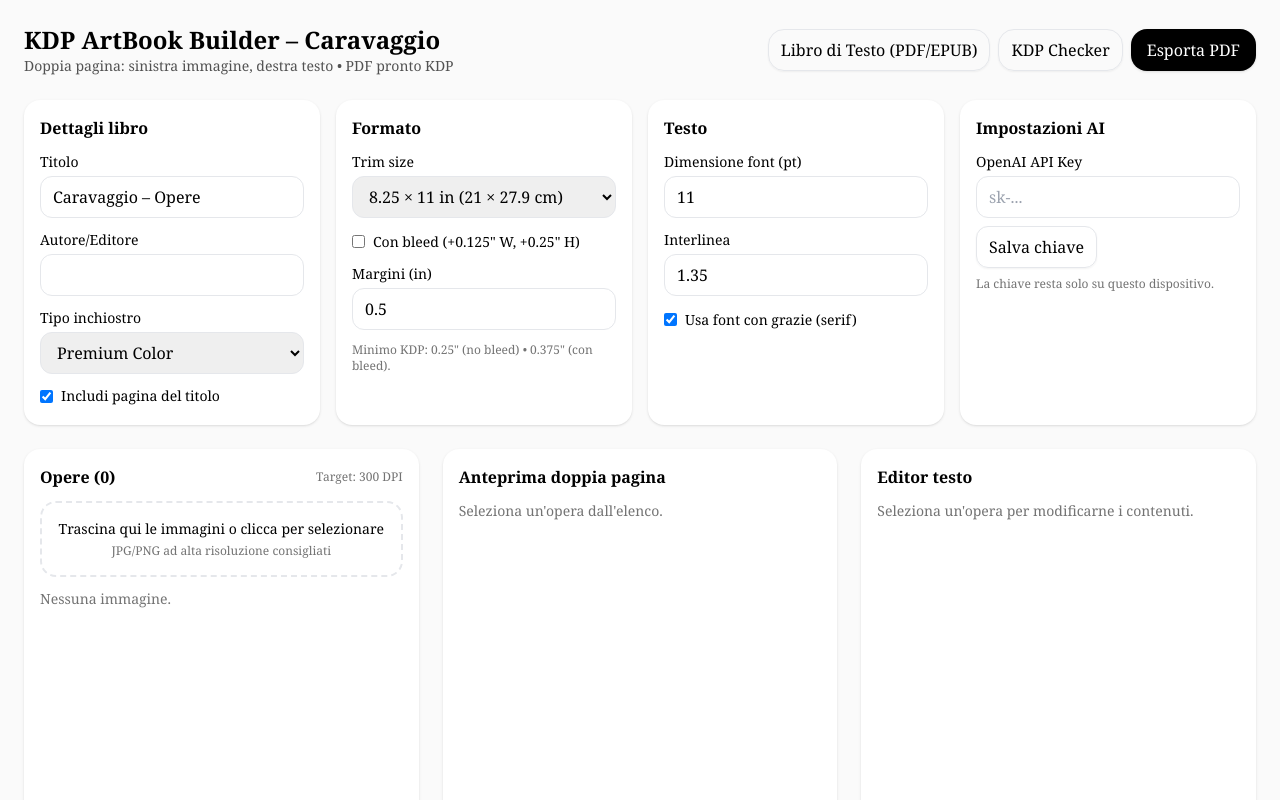
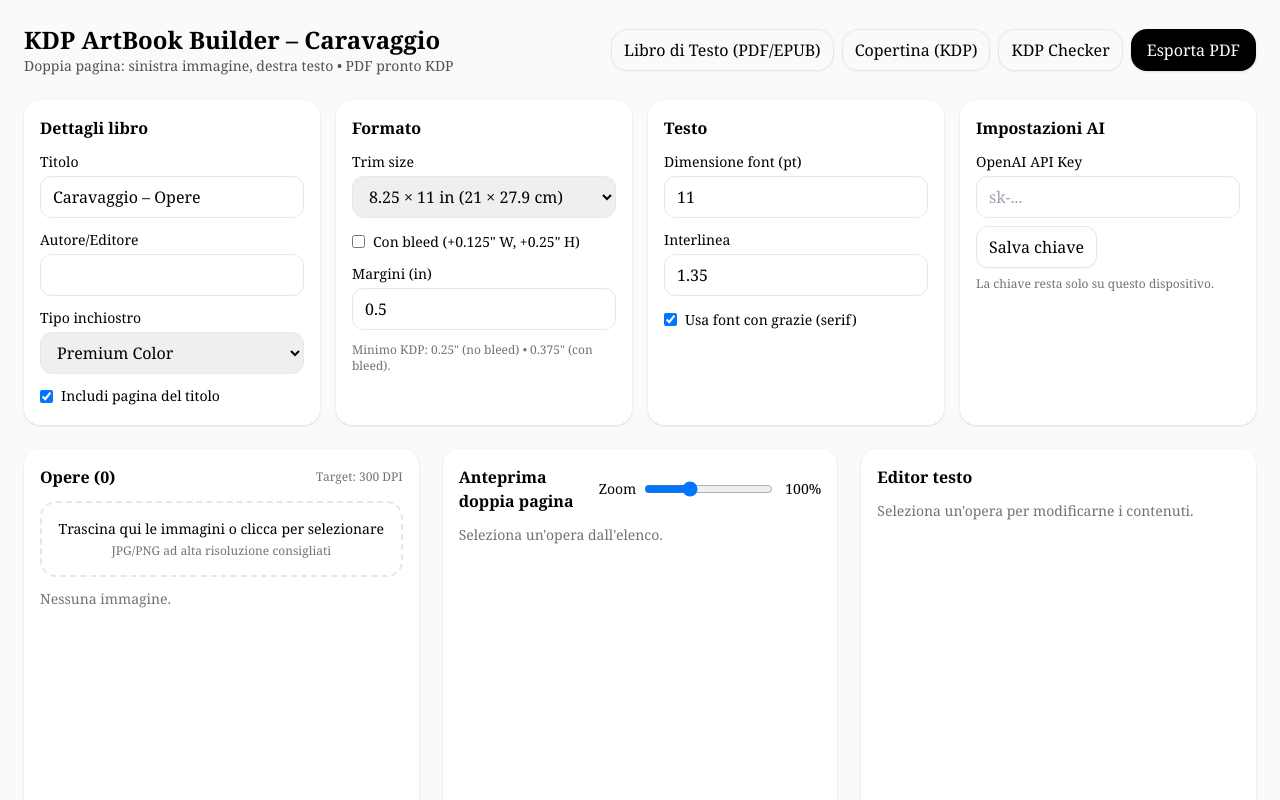
Before and after one commit to ivanp1970/kdp-artbook, a React (Vite) app: page / in a window 1280 px wide. Shown: the top 800 px of the page. Built offline with nearby package versions, Linux system fonts and the light colour scheme.

Commit message:
Update App.jsx

```diff
--- a/src/App.jsx
+++ b/src/App.jsx
@@ -1,15 +1,17 @@
 import React, { useEffect, useMemo, useRef, useState } from "react";
 import { jsPDF } from "jspdf";
-import TextBook from "./TextBook"; // ⬅️ nuova sezione PDF/EPUB
+import TextBook from "./TextBook";       // ⬅️ sezione PDF/EPUB (libro di testo)
+import CoverDesigner from "./CoverDesigner"; // ⬅️ sezione Copertina KDP
 
 /**
  * KDP ArtBook Builder – App.jsx (completo)
  * - Import immagini (JPG/PNG) con DPI check
- * - Sinistra immagine / Destra testo
+ * - Doppia pagina: sinistra immagine / destra testo
+ * - Anteprima con zoom
  * - KDP Checker (pagine minime, margini, DPI)
  * - Esporta PDF (jsPDF, unità in pollici)
  * - AI (OpenAI) lato client
- * - Mini-router: /#text apre la sezione “Libro di Testo (PDF/EPUB)”
+ * - Mini-router: /#text (libro di testo), /#cover (copertina)
  */
 
 const TRIMS = [
@@ -29,25 +31,27 @@
   return { w: Math.round(widthIn * dpi), h: Math.round(heightIn * dpi) };
 }
 function calcBleedSize(trimW, trimH, bleed) {
-  // KDP: con bleed aggiungi 0.125" in larghezza e 0.25" in altezza
+  // KDP: con bleed aggiungi 0.125" W e 0.25" H complessivi
   return bleed ? { w: trimW + 0.125, h: trimH + 0.25 } : { w: trimW, h: trimH };
 }
 
 export default function App() {
-  // --- mini-router per la sezione testo ---
+  // --- mini-router hash ---
   const [hash, setHash] = useState(typeof window !== "undefined" ? window.location.hash : "");
   useEffect(() => {
     const onH = () => setHash(window.location.hash);
     window.addEventListener("hashchange", onH);
     return () => window.removeEventListener("hashchange", onH);
   }, []);
-  if (hash === "#text") return <TextBook />; // ⬅️ apre la sezione PDF/EPUB
+  if (hash === "#text") return <TextBook />;
+  if (hash === "#cover") return <CoverDesigner />;
 
   const fileInputRef = useRef(null);
 
   // immagini/opere
   const [items, setItems] = useState([]); // { id, name, src, width, height, title, description, warnings[] }
   const [selectedIndex, setSelectedIndex] = useState(0);
+  const selected = items[selectedIndex] || null;
 
   // libro
   const [bookTitle, setBookTitle] = useState("Caravaggio – Opere");
@@ -63,6 +67,9 @@
   const [fontSize, setFontSize] = useState(11);
   const [lineHeight, setLineHeight] = useState(1.35);
   const [useSerif, setUseSerif] = useState(true);
+
+  // anteprima
+  const [previewZoom, setPreviewZoom] = useState(1.0); // 0.5 - 2.0
 
   // AI (client)
   const [apiKey, setApiKey] = useState("");
@@ -142,7 +149,8 @@
     setItems((prev) => {
       const copy = [...prev];
       copy.splice(index, 1);
-      setSelectedIndex((s) => Math.max(0, Math.min(s, copy.length - 1)));
+      const nextIdx = Math.max(0, Math.min(selectedIndex, copy.length - 1));
+      setSelectedIndex(nextIdx);
       return copy;
     });
   }
@@ -304,18 +312,20 @@
     alert(issues.length ? `Problemi:\n- ${issues.join("\n- ")}` : "Nessun problema critico.");
   }
 
-  const selected = items[selectedIndex];
-
   return (
     <div className={`min-h-screen ${fontClass} bg-neutral-50`}>
       <div className="max-w-7xl mx-auto p-6">
+        {/* Header */}
         <header className="mb-6 flex items-center justify-between gap-4">
           <div>
             <h1 className="text-2xl font-bold">KDP ArtBook Builder – Caravaggio</h1>
-            <p className="text-sm text-neutral-600">Doppia pagina: sinistra immagine, destra testo • PDF pronto KDP</p>
+            <p className="text-sm text-neutral-600">
+              Doppia pagina: sinistra immagine, destra testo • PDF pronto KDP
+            </p>
           </div>
           <div className="flex gap-2">
             <a href="#text" className="px-3 py-2 rounded-2xl border shadow-sm">Libro di Testo (PDF/EPUB)</a>
+            <a href="#cover" className="px-3 py-2 rounded-2xl border shadow-sm">Copertina (KDP)</a>
             <button onClick={kdpCheck} className="px-3 py-2 rounded-2xl border shadow-sm">KDP Checker</button>
             <button onClick={exportToPdf} className="px-4 py-2 rounded-2xl shadow bg-black text-white hover:opacity-90">Esporta PDF</button>
           </div>
@@ -385,10 +395,20 @@
               <h3 className="font-semibold">Opere ({items.length})</h3>
               <div className="text-xs text-neutral-500">Target: 300 DPI</div>
             </div>
-            <div className="border-2 border-dashed rounded-2xl p-4 text-center cursor-pointer hover:bg-neutral-50 mb-3" onClick={()=>fileInputRef.current?.click()}>
+            <div
+              className="border-2 border-dashed rounded-2xl p-4 text-center cursor-pointer hover:bg-neutral-50 mb-3"
+              onClick={()=>fileInputRef.current?.click()}
+            >
               <p className="text-sm">Trascina qui le immagini o clicca per selezionare</p>
               <p className="text-xs text-neutral-500 mt-1">JPG/PNG ad alta risoluzione consigliati</p>
-              <input ref={fileInputRef} type="file" accept="image/*" multiple className="hidden" onChange={(e)=>onFilesSelected(e.target.files)} />
+              <input
+                ref={fileInputRef}
+                type="file"
+                accept="image/*"
+                multiple
+                className="hidden"
+                onChange={(e)=>onFilesSelected(e.target.files)}
+              />
             </div>
             {items.length === 0 && <p className="text-sm text-neutral-500">Nessuna immagine.</p>}
             <ul className="space-y-2">
@@ -414,18 +434,42 @@
             </ul>
           </div>
 
-          {/* anteprima */}
+          {/* anteprima con zoom */}
           <div className="bg-white rounded-2xl shadow p-4 h-[70vh] overflow-auto">
-            <h3 className="font-semibold mb-3">Anteprima doppia pagina</h3>
+            <div className="flex items-center justify-between mb-3">
+              <h3 className="font-semibold">Anteprima doppia pagina</h3>
+              <div className="flex items-center gap-2 text-sm">
+                <span>Zoom</span>
+                <input
+                  type="range" min="0.5" max="2" step="0.05"
+                  value={previewZoom}
+                  onChange={(e)=>setPreviewZoom(parseFloat(e.target.value)||1)}
+                />
+                <span className="w-10 text-right">{Math.round(previewZoom*100)}%</span>
+              </div>
+            </div>
+
             {selected ? (
-              <div className="grid grid-cols-2 gap-4">
-                <div className="aspect-[2/3] border rounded-xl flex items-center justify-center overflow-hidden bg-neutral-100">
-                  <img src={selected.src} alt={selected.name} className="object-contain max-h-full max-w-full" />
-                </div>
-                <div className="aspect-[2/3] border rounded-xl p-3 overflow-auto">
-                  <h4 className="font-semibold mb-2 break-words">{selected.title || selected.name}</h4>
-                  <div className="max-w-none whitespace-pre-wrap text-sm leading-relaxed">
-                    {selected.description || <span className="text-neutral-400">(Nessun testo)</span>}
+              <div className="flex justify-center">
+                <div
+                  style={{ transform: `scale(${previewZoom})`, transformOrigin: "top center" }}
+                  className="transition-transform"
+                >
+                  <div className="grid grid-cols-2 gap-4">
+                    {/* sinistra */}
+                    <div className="aspect-[2/3] w-[280px] border rounded-xl flex items-center justify-center overflow-hidden bg-neutral-100">
+                      <img src={selected.src} alt={selected.name} className="object-contain max-h-full max-w-full" />
+                    </div>
+                    {/* destra */}
+                    <div className="aspect-[2/3] w-[280px] border rounded-xl p-3 overflow-auto">
+                      <h4 className="font-semibold mb-2 break-words">{selected.title || selected.name}</h4>
+                      <div
+                        className="max-w-none whitespace-pre-wrap text-sm leading-relaxed"
+                        style={{ fontFamily: useSerif ? "serif" : "system-ui", fontSize: `${fontSize}px`, lineHeight }}
+                      >
+                        {selected.description || <span className="text-neutral-400">(Nessun testo)</span>}
+                      </div>
+                    </div>
                   </div>
                 </div>
               </div>
```
